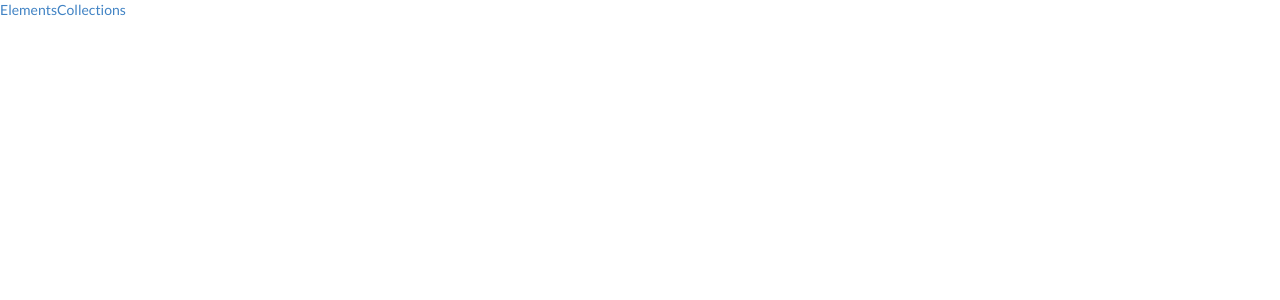
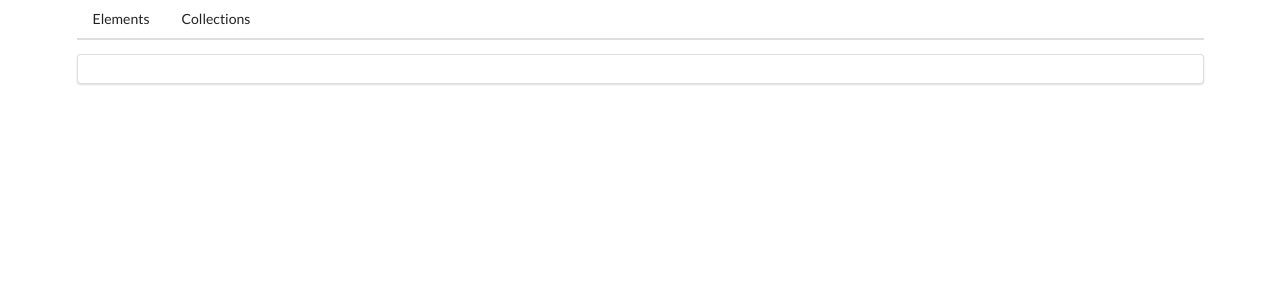
Before and after one commit to KoenCobra/AngularComponents, an Angular app: page / in a window 1280 px wide. Shown: the top 300 px of the page. Built offline with nearby package versions, Linux system fonts and the light colour scheme.

Commit message:
added active link

```diff
--- a/src/app/app.component.html
+++ b/src/app/app.component.html
@@ -1,3 +1,10 @@
-<a routerLink="elements">Elements</a>
-<a routerLink="Collections">Collections</a>
-<router-outlet></router-outlet>
+<div class="ui container">
+  <div class="ui secondary pointing menu">
+    <a class="item" routerLink="elements" routerLinkActive="active">Elements</a>
+    <a class="item" routerLink="collections" routerLinkActive="active">Collections</a>
+  </div>
+
+  <div class="ui segment">
+    <router-outlet></router-outlet>
+  </div>
+</div>
```
